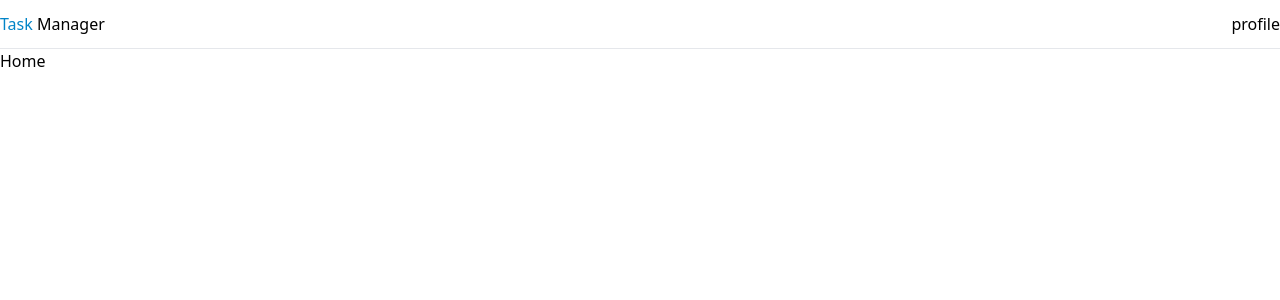
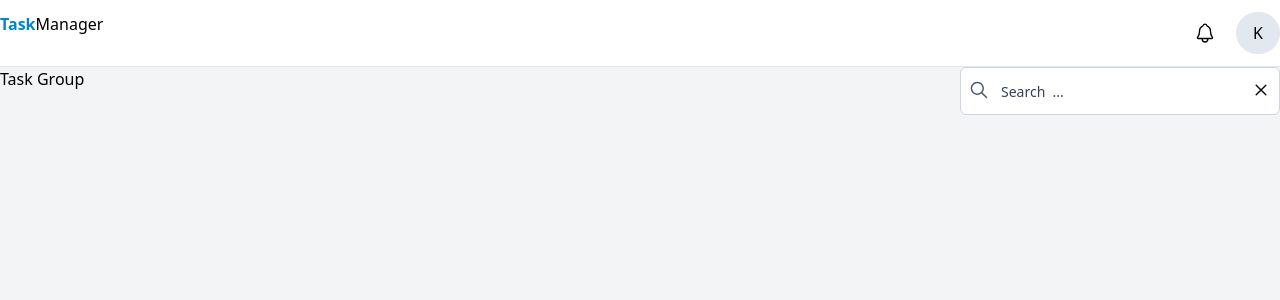
Before and after one commit to b1621/task-manager, a React (Vite) app in the folder client/: page / in a window 1280 px wide. Shown: the top 300 px of the page. Built offline with nearby package versions, Linux system fonts and the light colour scheme.

Commit message:
creating serachbar

```diff
--- a/client/package.json
+++ b/client/package.json
@@ -12,6 +12,7 @@
   "dependencies": {
     "react": "^18.2.0",
     "react-dom": "^18.2.0",
+    "react-icons": "^5.0.1",
     "react-router-dom": "^6.21.3"
   },
   "devDependencies": {
--- a/client/src/components/NavBar.jsx
+++ b/client/src/components/NavBar.jsx
@@ -1,14 +1,36 @@
 import React from "react";
+import { IoNotificationsOutline } from "react-icons/io5";
 
 const NavBar = () => {
   return (
     <div className="border-b">
       <div className="container mx-auto flex justify-between py-3">
         <div>
-          <span className="text-sky-600">Task </span> Manager
+          <span className="font-semibold text-sky-600">Task</span>Manager
         </div>
-        <div>
-          <p>profile</p>
+        <div className="flex items-center space-x-5">
+          <p>
+            <IoNotificationsOutline size={22} />
+          </p>
+          {/* <p>
+            <svg
+              xmlns="http://www.w3.org/2000/svg"
+              fill="none"
+              viewBox="0 0 24 24"
+              profile
+              strokeWidth={1.5}
+              stroke="currentColor"
+              className="h-6 w-6"
+            >
+              <path
+                strokeLinecap="round"
+                strokeLinejoin="round"
+                d="M14.857 17.082a23.848 23.848 0 0 0 5.454-1.31A8.967 8.967 0 0 1 18 9.75V9A6 6 0 0 0 6 9v.75a8.967 8.967 0 0 1-2.312 6.022c1.733.64 3.56 1.085 5.455 1.31m5.714 0a24.255 24.255 0 0 1-5.714 0m5.714 0a3 3 0 1 1-5.714 0"
+              />
+            </svg>
+          </p> */}
+
+          <p className="rounded-full border bg-slate-200 px-4 py-2">K</p>
         </div>
       </div>
     </div>
--- /dev/null
+++ b/client/src/components/SearchBar.jsx
@@ -0,0 +1,34 @@
+import React from "react";
+import { IoIosSearch } from "react-icons/io";
+import { IoCloseOutline } from "react-icons/io5";
+
+const SearchBar = ({ handleChange, searchValue, cancelSearch }) => {
+  return (
+    <>
+      <div className="relative flex h-12 w-[25vw]">
+        <label htmlFor="search">
+          <IoIosSearch
+            htmlFor="search"
+            size={22}
+            className="absolute left-2 top-3 z-30 text-slate-600"
+          />
+        </label>
+        <input
+          id="search"
+          type="text"
+          onChange={handleChange}
+          value={searchValue}
+          placeholder="Search  ..."
+          className="absolute h-full w-full rounded-md border border-slate-300 px-10 outline-none transition-all duration-300 placeholder:text-sm placeholder:text-slate-700 focus:border-green-500"
+        />
+        <IoCloseOutline
+          size={22}
+          onClick={cancelSearch}
+          className="absolute right-2 top-3 z-30 cursor-pointer hover:scale-105 hover:text-black"
+        />
+      </div>
+    </>
+  );
+};
+
+export default SearchBar;
--- a/client/src/index.css
+++ b/client/src/index.css
@@ -2,4 +2,4 @@
 @tailwind components;
 @tailwind utilities;
 
-@import url("https://fonts.googleapis.com/css2?family=Your+Selected+Font+1|Your+Selected+Font+2&display=swap");
+/* @import url("https://fonts.googleapis.com/css2?family=Your+Selected+Font+1|Your+Selected+Font+2&display=swap"); */
--- a/client/src/pages/Home.jsx
+++ b/client/src/pages/Home.jsx
@@ -1,11 +1,36 @@
-import React from "react";
+import React, { useState } from "react";
 import NavBar from "../components/NavBar";
+import SearchBar from "../components/SearchBar";
 
 const Home = () => {
+  const [searchValue, setSearchValue] = useState("");
+
+  const handleChange = (e) => {
+    setSearchValue(e.target.value);
+  };
+
+  const cancelSearch = (e) => {
+    setSearchValue("");
+  };
   return (
     <div>
       <NavBar />
-      <div>Home</div>
+      <div className="min-h-screen bg-gray-100">
+        <div className="">
+          <div className="flex justify-between">
+            <div>
+              <h2>Task Group</h2>
+            </div>
+            <div>
+              <SearchBar
+                handleChange={handleChange}
+                searchValue={searchValue}
+                cancelSearch={cancelSearch}
+              />{" "}
+            </div>
+          </div>
+        </div>
+      </div>
     </div>
   );
 };
```
Also changed, not shown: 1 other file (tests, documents, lock files or other folders).
